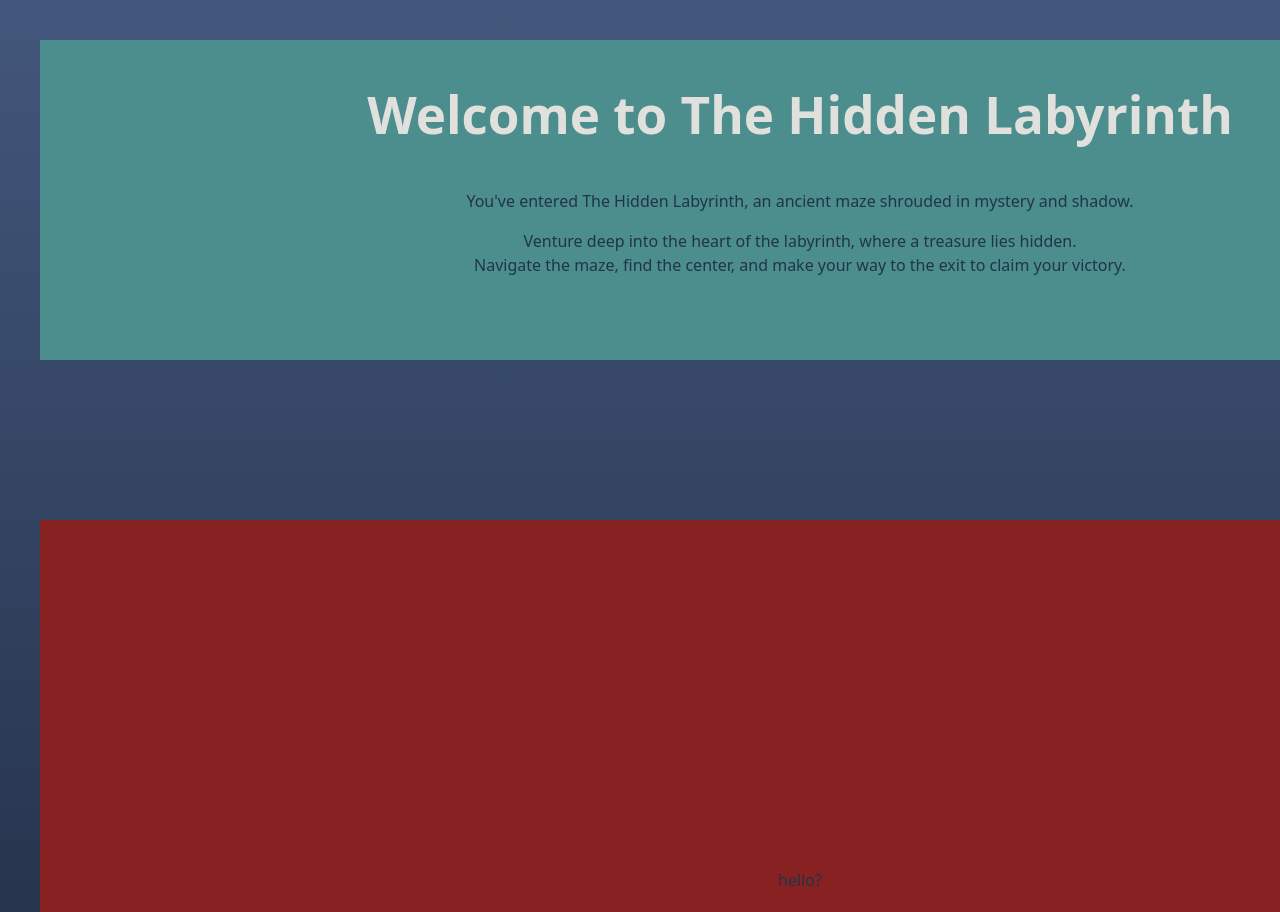
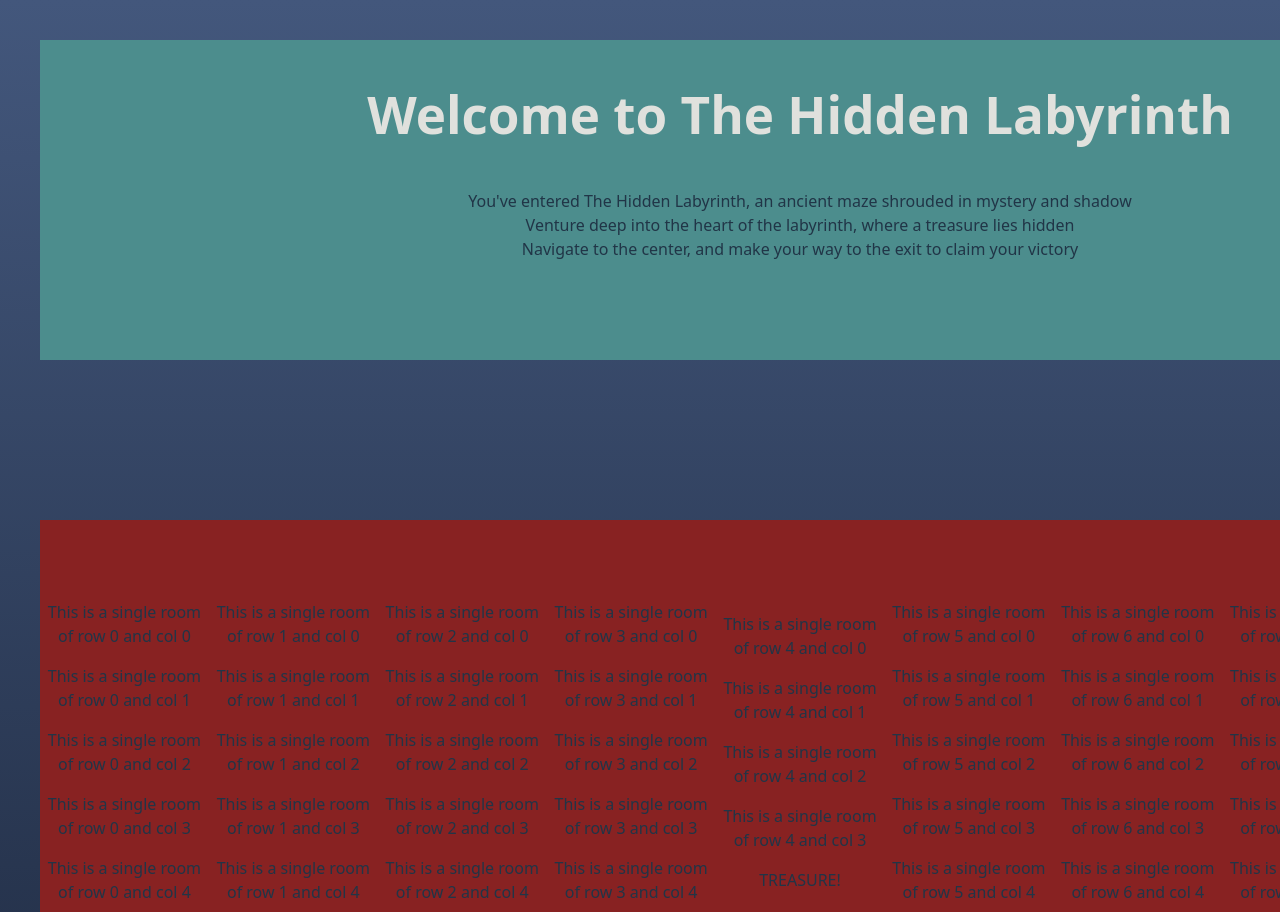
Before and after one commit to 019-Abhi/Labyrinth, a React (Vite) app: page / in a window 1280 px wide. Shown: the top 912 px of the page. Built offline with nearby package versions, Linux system fonts and the light colour scheme.

Commit message:
Update App.jsx

```diff
--- a/src/App.jsx
+++ b/src/App.jsx
@@ -4,7 +4,49 @@ import viteLogo from '/vite.svg'
 import './App.css'
 
 function App() {
-  const [count, setCount] = useState(0)
+
+  function Room({ row, col }) {
+
+    if (row == 4 && col == 4){
+      return (
+
+        <div className="Room">
+          <p>
+            TREASURE!
+          </p>
+        </div>
+
+      )
+    }
+
+    else{
+      return (
+
+        <div className="Room">
+          <p>
+            This is a single room of row {row} and col {col}
+          </p>
+        </div>
+
+      )
+    }
+
+  }
+
+
+
+
+
+
+  const rows = 9;
+  const cols = 9;
+
+
+
+  const labyrinth_in_2d_array = Array.from({ length: rows }, (_, row) =>
+    Array.from({ length: cols }, (_, col) => <Room key={`${row}-${col}`} row={row} col={col} />)
+  );
+
 
   return (
     <div>
@@ -23,18 +65,13 @@ function App() {
 
           </h1>
 
-          <p>
+          <p className = 'Intro_Text'>
 
-            You've entered The Hidden Labyrinth, an ancient maze shrouded in mystery and shadow.
-
-          </p>
-
-
-          <p>
-
-            Venture deep into the heart of the labyrinth, where a treasure lies hidden.
+            You've entered The Hidden Labyrinth, an ancient maze shrouded in mystery and shadow
             <br />
-            Navigate the maze, find the center, and make your way to the exit to claim your victory.
+            Venture deep into the heart of the labyrinth, where a treasure lies hidden
+            <br />
+            Navigate to the center, and make your way to the exit to claim your victory
 
           </p>
 
@@ -45,13 +82,16 @@ function App() {
 
       <div className = "Outer_Box">
 
-        <p>
-          hello?
-        </p>
+
+      {labyrinth_in_2d_array.map((row, rowIndex) => (
+          <div key={rowIndex} className="row">
+            {row}
+          </div>
+        ))}
+      </div>
 
 
 
-      </div>
     </div>
 
   )
```
